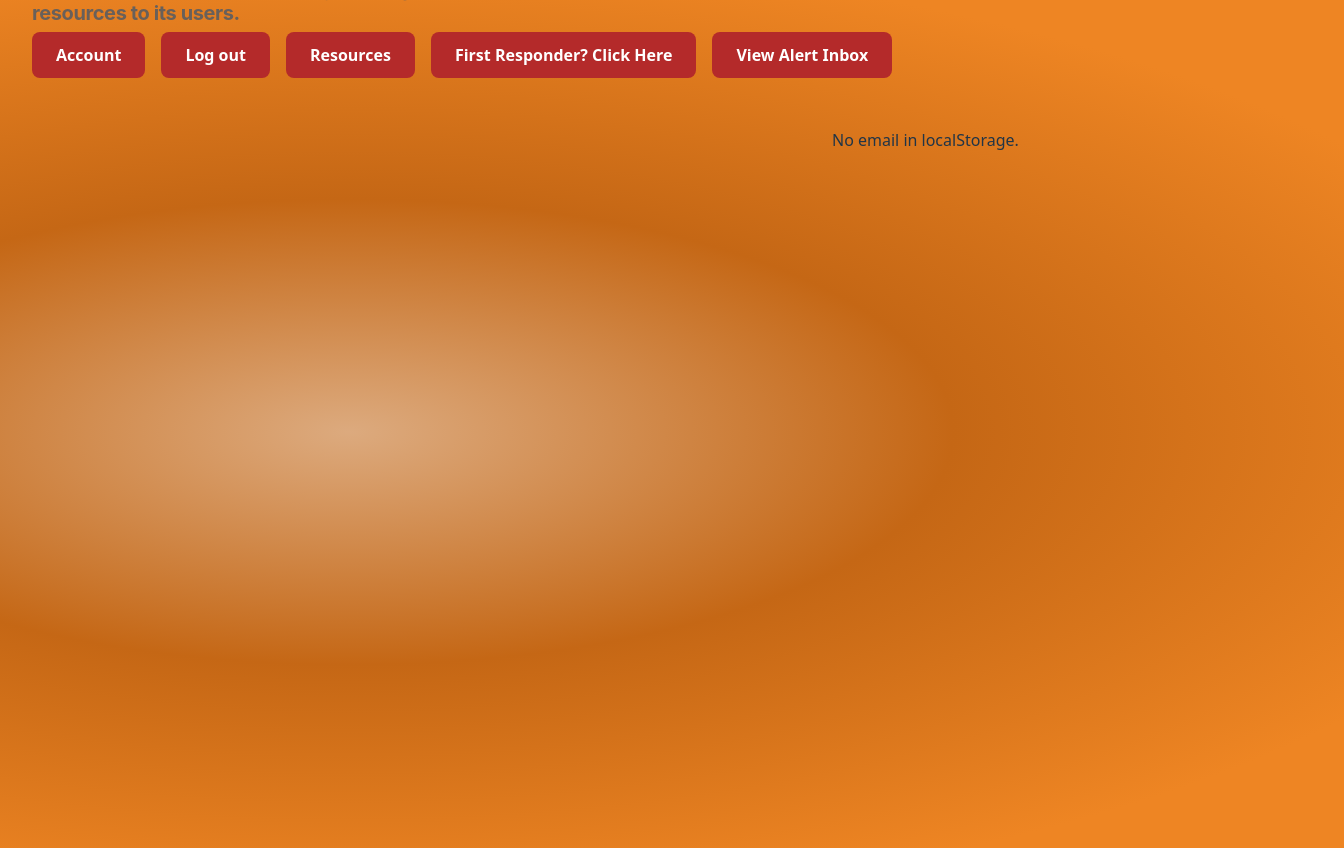
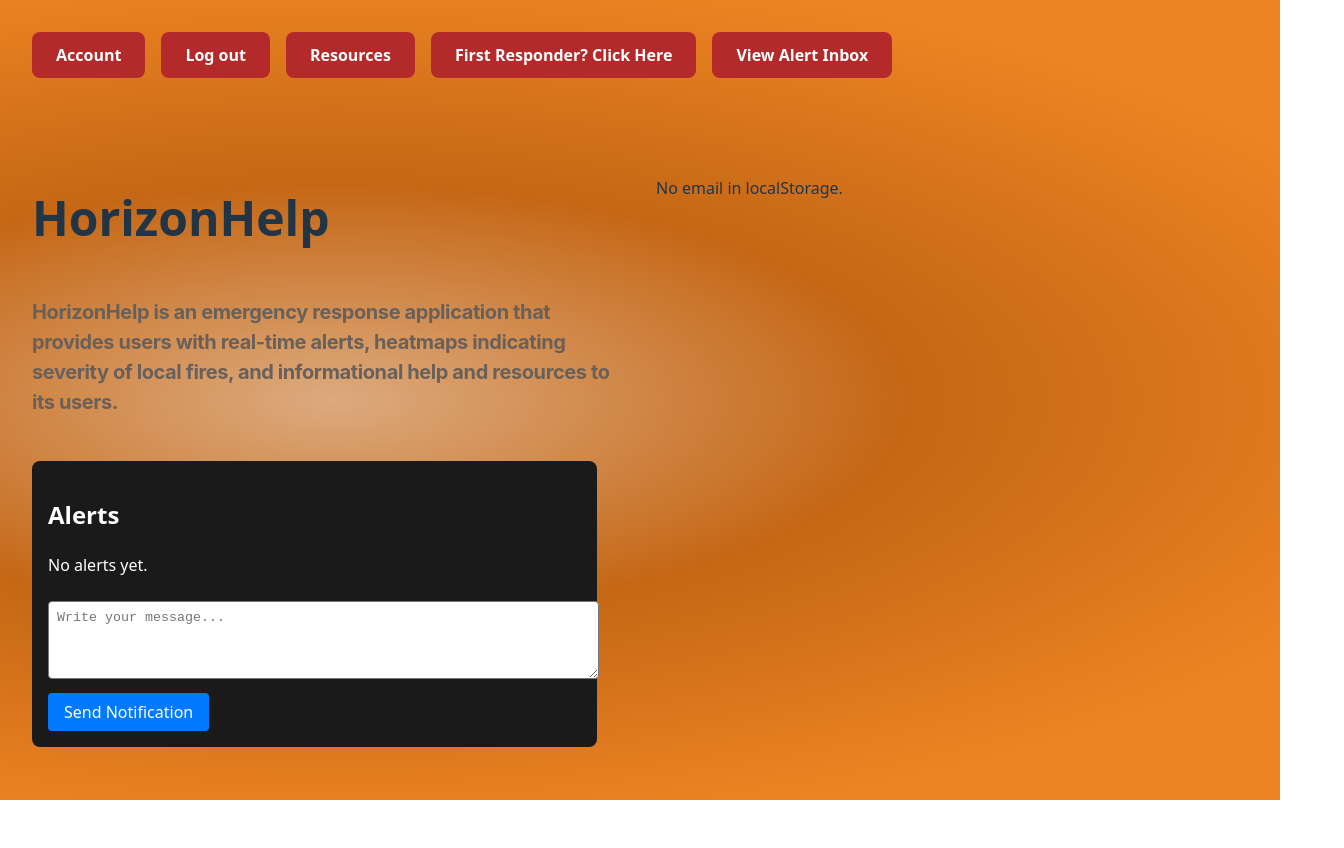
Before and after one commit to aj202088/HorizonHelp, a React (Vite) app in the folder frontend/: page /dashboard in a window 1280 px wide. Shown: the top 848 px of the page, 1344 px wide, since content can reach past the window. After the commit the page ends 800 px from the top, so only its background shows below. Built offline with nearby package versions, Linux system fonts and the light colour scheme.

Commit message:
Added notifications panel and updated dashboard layout

```diff
--- a/frontend/package.json
+++ b/frontend/package.json
@@ -10,11 +10,12 @@
     "preview": "vite preview"
   },
   "dependencies": {
+    "axios": "^1.8.4",
     "leaflet": "^1.9.4",
     "react": "^19.0.0",
     "react-dom": "^19.0.0",
-    "react-router-dom": "^7.4.0",
-    "react-leaflet": "^5.0.0"
+    "react-leaflet": "^5.0.0",
+    "react-router-dom": "^7.4.0"
   },
   "devDependencies": {
     "@eslint/js": "^9.21.0",
--- a/frontend/src/App.jsx
+++ b/frontend/src/App.jsx
@@ -5,6 +5,7 @@ import DashboardPage from './pages/DashboardPage'
 import Register from './components/Register'
 import AdminDashboard from "./pages/AdminDashboard";
 import PendingAdminPage from "./pages/PendingAdminPage";
+
 
 // ProtectedAdminRoute component checks if the user is an admin and approved admin
 // If not, redirects to the PendingAdminPage
--- a/frontend/src/pages/DashboardPage.jsx
+++ b/frontend/src/pages/DashboardPage.jsx
@@ -16,7 +16,6 @@ const DashboardPage = () => {
 
   const email = localStorage.getItem("userEmail");
 
-  // Fetch user details and coordinates
   useEffect(() => {
     const fetchUserFromBackend = async () => {
       try {
@@ -43,7 +42,6 @@ const DashboardPage = () => {
     else setError("No email in localStorage.");
   }, [email]);
 
-  // Fetch notifications for this user
   useEffect(() => {
     if (user?._id) {
       axios.get(`http://localhost:5750/notifications/${user._id}`)
@@ -65,7 +63,6 @@ const DashboardPage = () => {
       });
       setSuccess(res.data.message);
       setMessage("");
-      // Refresh notifications
       const updated = await axios.get(`http://localhost:5750/notifications/${user._id}`);
       setNotifications(updated.data.messages);
     } catch (err) {
@@ -77,54 +74,78 @@ const DashboardPage = () => {
   };
 
   return (
-    <div style={{  background: 'radial-gradient(92.52% 55.47% at 25.97% 50%, #DCAA7E 0%, #C56715 48.56%, #EE8523 100%)', padding: "2rem", minHeight: '100vh', width: '100vw',}}>
-
+    <div style={{ background: 'radial-gradient(92.52% 55.47% at 25.97% 50%, #DCAA7E 0%, #C56715 48.56%, #EE8523 100%)', height: "100vh", width: "100vw", padding: "2rem", boxSizing: "border-box" }}>
       <div style={{ position: "absolute", top: "2rem", left: "2rem", display: "flex", gap: "1rem" }}>
-    {/* Buttons to view other things  */}
         <ButtonsTop onPress={() => {}}>Account</ButtonsTop>
         <ButtonsTop onPress={() => {}}>Log out</ButtonsTop>
         <ButtonsTop onPress={() => {}}>Resources</ButtonsTop>
         <ButtonsTop onPress={() => {}}>First Responder? Click Here</ButtonsTop>
         <ButtonsTop onPress={() => {}}>View Alert Inbox</ButtonsTop>
       </div>
-    <div
-        style={{
-          display: "flex",
-          marginTop: "4rem",
-          alignItems: "center",
-          justifyContent: "space-between",
-          marginTop: "5rem",
-          gap: "2rem",
-        }}
-      >
-    <div style={{ maxWidth: "60%", marginTop: "-25rem" }}>
+      <div style={{ display: "flex", marginTop: "8rem", alignItems: "flex-start", gap: "2rem" }}>
+        {/* Left Column: Info + Notifications */}
+        <div style={{ flex: 1, display: "flex", flexDirection: "column" }}>
           <h1 style={{ fontSize: "3rem", fontWeight: "bold" }}>HorizonHelp</h1>
-        <p
-          style={{
+          <p style={{
             color: "#69605A",
             fontFamily: "Inter, sans-serif",
             fontSize: "20px",
-            fontStyle: "normal",
             fontWeight: 700,
-            lineHeight: "normal",
-            letterSpacing: "-0.4px",
-          }}
+            letterSpacing: "-0.4px"
+          }}>
+            HorizonHelp is an emergency response application that provides users with real-time alerts, heatmaps indicating severity of local fires, and informational help and resources to its users.
+          </p>
+
+          {/* Alerts */}
+          <div style={{
+            marginTop: "1.5rem",
+            backgroundColor: "#1a1a1a",
+            padding: "1rem",
+            borderRadius: "8px",
+            color: "white",
+            maxWidth: "90%",
+          }}>
+            <h2>Alerts</h2>
+            {notifications.length === 0 ? (
+              <p>No alerts yet.</p>
+            ) : (
+              notifications.map((note, index) => (
+                <div key={index} style={{
+                  backgroundColor: "#333",
+                  padding: "0.5rem",
+                  marginBottom: "0.5rem",
+                  borderRadius: "5px"
+                }}>
+                  {note.message}
+                </div>
+              ))
+            )}
+
+            <textarea
+              placeholder="Write your message..."
+              value={message}
+              onChange={(e) => setMessage(e.target.value)}
+              style={{ width: "100%", height: "60px", marginTop: "0.5rem", padding: "0.5rem", borderRadius: "4px" }}
+            />
+            <button
+              onClick={handleSend}
+              disabled={isSubmitting}
+              style={{ marginTop: "0.5rem", padding: "0.5rem 1rem", backgroundColor: "#007bff", color: "white", border: "none", borderRadius: "4px", cursor: "pointer" }}
             >
-          HorizonHelp is an emergency response application that provides users
-          with real-time alerts, heatmaps indicating severity of local fires,
-          and informational help and resources to its users.
-        </p>
+              {isSubmitting ? "Sending..." : "Send Notification"}
+            </button>
+            {success && <p style={{ color: "green", marginTop: "0.5rem" }}>{success}</p>}
+            {err && <p style={{ color: "red", marginTop: "0.5rem" }}>{err}</p>}
           </div>
-      {/* Move map to same flex box beside text*/}
+        </div>
+
+        {/* Right Column: Map */}
         <div style={{ flex: 1 }}>
-        {/* Show map */}
           {coords ? (
             <MapComponent position={coords} />
           ) : error ? (
-          // If there's an error then return error
             <p>{error}</p>
           ) : (
-          // While loading the data and geocoding coords
             <p>Loading your map...</p>
           )}
         </div>
```
Also changed, not shown: 1 other file (tests, documents, lock files or other folders). Lines whose indentation alone changed are shown as unchanged.
